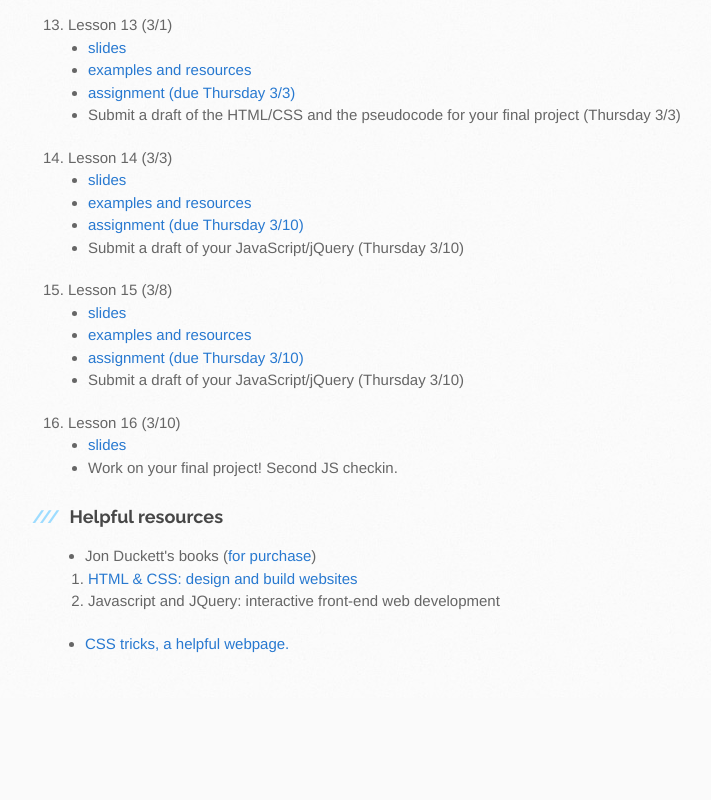
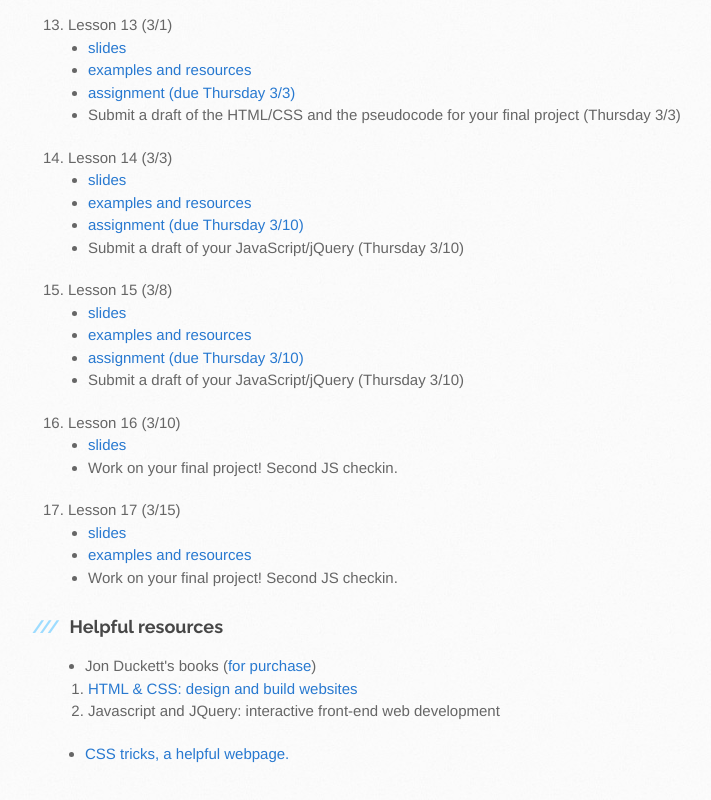
Before and after one commit to cofauver/fewd40, a plain HTML site: page index.html in a window 1280 px wide. Shown: the part 2118-2918 px from the top of the page, without its empty margins (105-816 px from the left). Before the commit the page ends 2816 px from the top, so only its background shows below. Drawn offline with Linux system fonts and the light colour scheme.

Commit message:
adding the details and resources for today's class

```diff
--- a/index.html
+++ b/index.html
@@ -291,6 +291,20 @@
               </ul>
 
             </li>
+            <li>Lesson 17 (3/15)
+              <ul>
+                <li>
+                  <a href="https://docs.google.com/presentation/d/1YVn2v_eyRBlFwY1bOw0Go52oUh0tUYWSYOC7tay6rW4/edit?usp=sharing">slides</a>
+                </li>
+                <li>
+                  <a href="https://github.com/cofauver/fewd40/tree/master/lesson17">examples and resources</a>
+                </li>
+                <li>
+                  Work on your final project! Second JS checkin.</a>
+                </li>
+              </ul>
+
+            </li>
           </ol>
 
           <h3>
```
